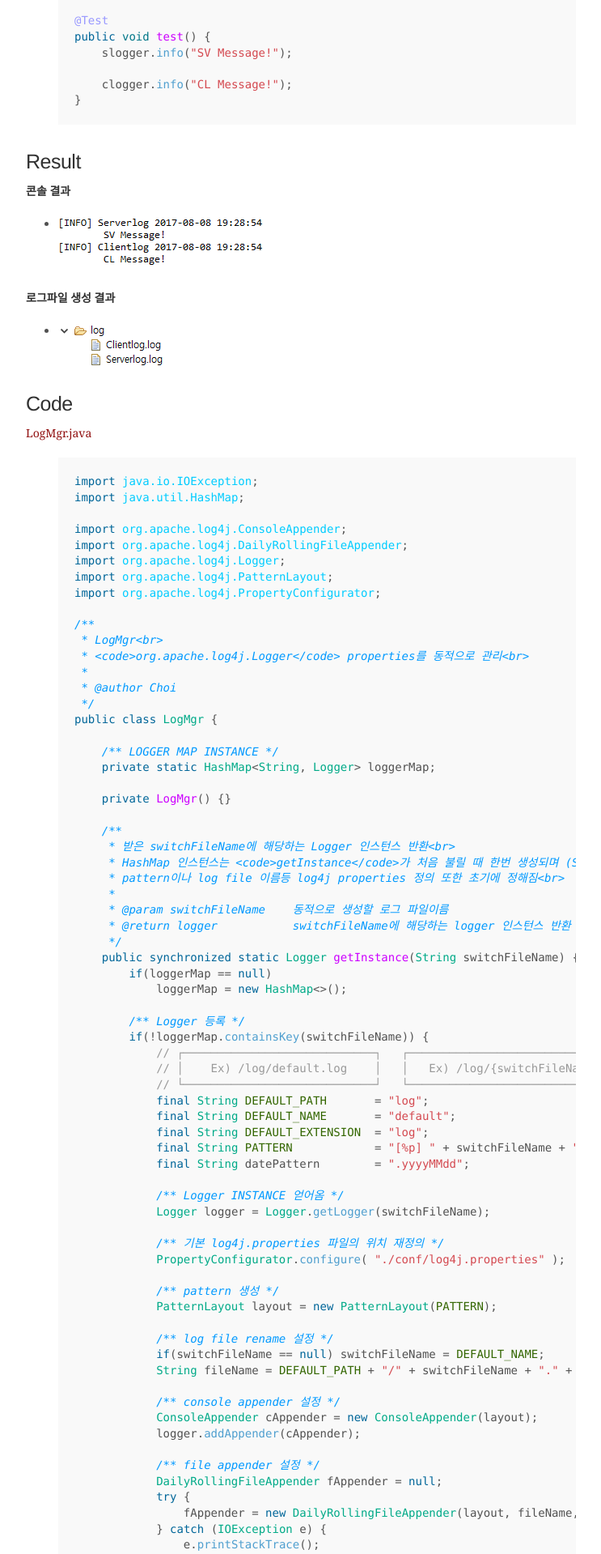
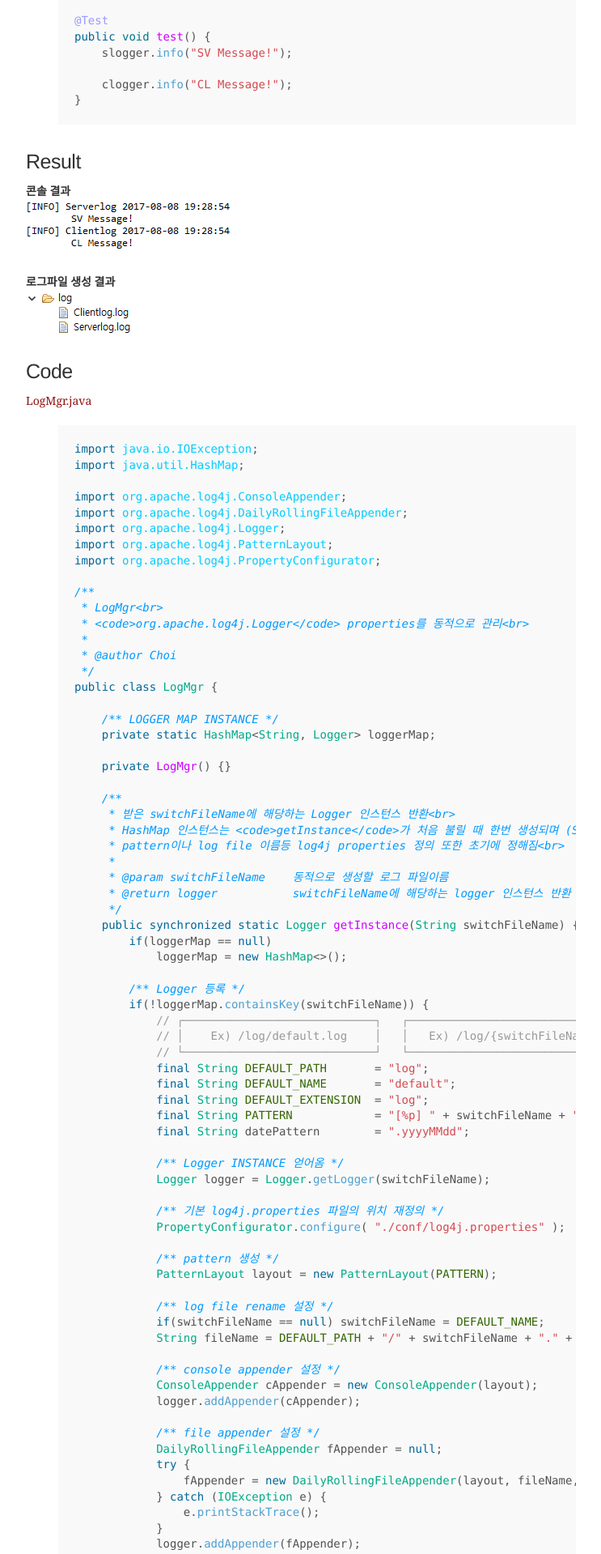
Before and after one commit to cholnh/cholnh.github.io, a Jekyll site: the page built from _posts/Dev/Java/2017-8-8-LogMgr.md, in a window 1280 px wide. Shown: the part 605-2524 px from the top of the page at 81% size, without its empty margins (248-991 px from the left). Built offline with Jekyll 4.4.1, drawn with Linux system fonts in a browser that asks for light colours; Markdown is read by kramdown in place of the engine named in the settings.

Commit message:
Update 2017-8-8-LogMgr.md

```diff
--- a/_posts/Dev/Java/2017-8-8-LogMgr.md
+++ b/_posts/Dev/Java/2017-8-8-LogMgr.md
@@ -35,10 +35,10 @@ public void test() {
 ### Result
 
 **콘솔 결과**
-- ![result]({{ site.url }}/assets/log/logmgr_result.png)
+![result]({{ site.url }}/assets/log/logmgr_result.png)
 
 **로그파일 생성 결과**
-- ![result]({{ site.url }}/assets/log/logmgr_result2.png)
+![result]({{ site.url }}/assets/log/logmgr_result2.png)
 
 
 
```
